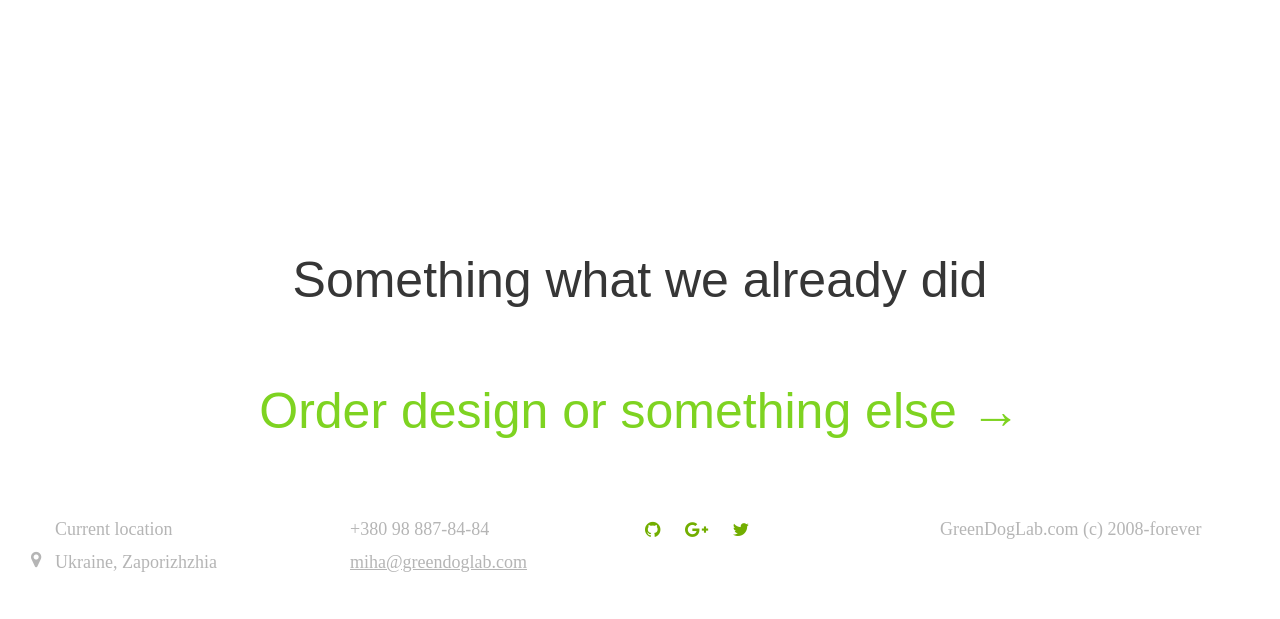
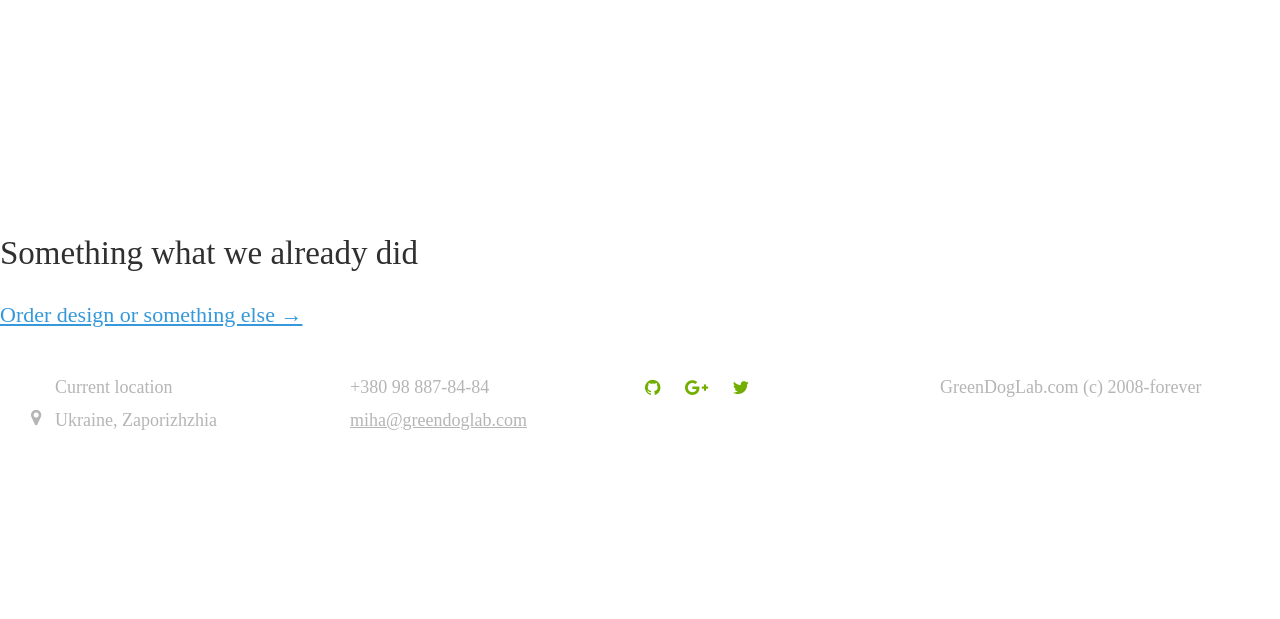
Before and after one commit to greendoglab/greendoglab.com, a Flask app: template src/templates/home.html in a window 1280 px wide. Shown: the part 590-1209 px from the top of the page. After the commit the page ends 1020 px from the top, so only its background shows below. Run offline with Flask 2, Linux system fonts and the light colour scheme; the template is opened without the code that fills it, so the values that code supplies are empty; style sheets or scripts are compiled from the project's sources; some libraries are stand-ins or nearby versions.

Commit message:
Class big-title-line use not only with aside.

```diff
--- a/src/assets/sass/blocks/components.scss
+++ b/src/assets/sass/blocks/components.scss
@@ -3,11 +3,11 @@
     opacity: 1;
 }
 
-aside.bit-title-line {
+.big-title-line {
     @include box;
     margin: 45px 0;
     // padding: 10px 0;
-    h2, .green-link {
+    h1, h2, .green-link {
         display: block;
         font-size: rem(50);
         text-decoration: none;
@@ -15,7 +15,7 @@ aside.bit-title-line {
         color: #7ED321;
         font-family: 'PT Sans Narrow', sans-serif;
     } // h2, .green-link
-    h2 {
+    h1, h2 {
         color: #363636;
     } // h2
 } // aside
```
